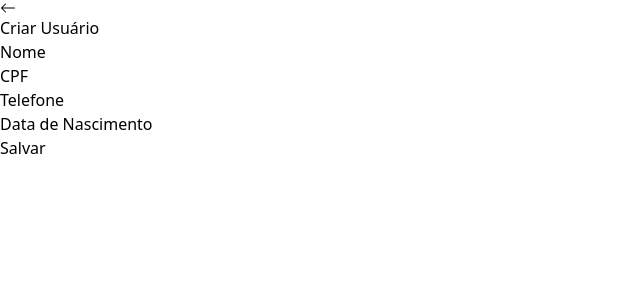
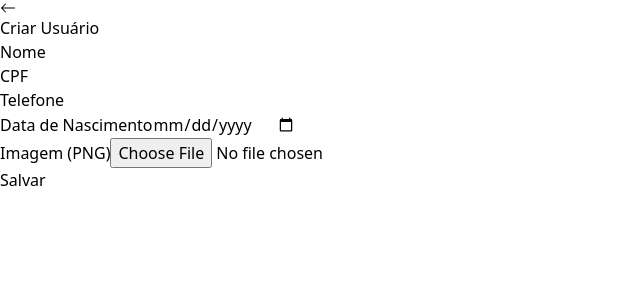
Before and after one commit to yankarsten/MERNDashboard, a React (Vite) app in the folder frontend/: page /users/create in a window 1280 px wide. Shown: the top 300 px of the page, without its empty margins (0-640 px from the left). Built offline with nearby package versions, Linux system fonts and the light colour scheme.

Commit message:
Adicionar upload de foto

```diff
--- a/frontend/src/pages/CreateUsers.jsx
+++ b/frontend/src/pages/CreateUsers.jsx
@@ -6,6 +6,7 @@ import { useNavigate } from 'react-router-dom';
 import { useSnackbar } from 'notistack';
 
 const CreateUsers = () => {
+  const [imagem, setImagem] = useState(null);
   const [nome, setNome] = useState('');
   const [cpf, setCpf] = useState('');
   const [telefone, setTelefone] = useState('');
@@ -63,7 +64,7 @@ const CreateUsers = () => {
         <div className='my-4'>
           <label className='text-xl mr-4 text-gray-500'>Telefone</label>
           <input
-            type='number'
+            type='text'
             value={telefone}
             onChange={(e) => setTelefone(e.target.value)}
             className='border-2 border-gray-500 px-4 py-2  w-full '
@@ -72,10 +73,19 @@ const CreateUsers = () => {
         <div className='my-4'>
           <label className='text-xl mr-4 text-gray-500'>Data de Nascimento</label>
           <input
-            type='text'
+            type='date'
             value={nascimento}
             onChange={(e) => setNascimento(e.target.value)}
             className='border-2 border-gray-500 px-4 py-2  w-full '
+          />
+        </div>
+        <div className='my-4'>
+          <label className='text-xl mr-4 text-gray-500'>Imagem (PNG)</label>
+          <input
+            type='file'
+            accept='image/png'
+            onChange={(e) => setImagem(e.target.files[0])}
+            className='border-2 border-gray-500 px-4 py-2 w-full'
           />
         </div>
         <button className='p-2 bg-sky-300 m-8' onClick={handleSaveUser}>
```
